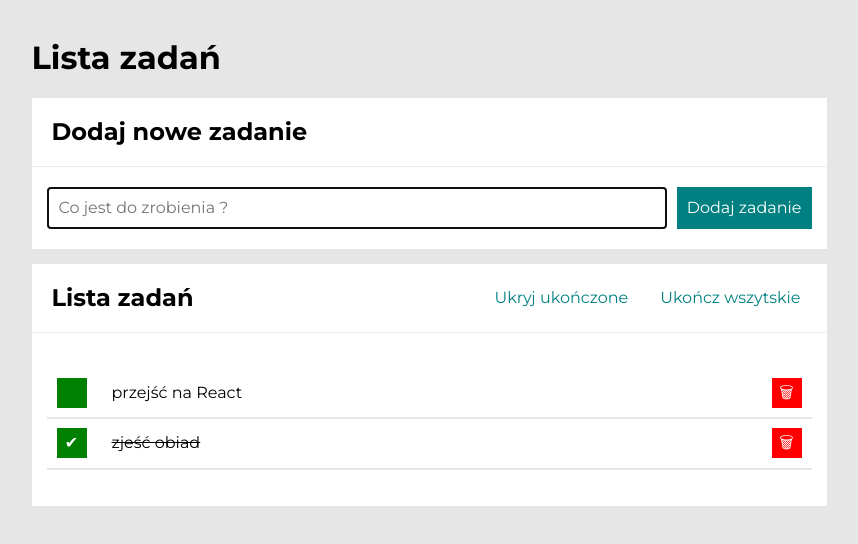
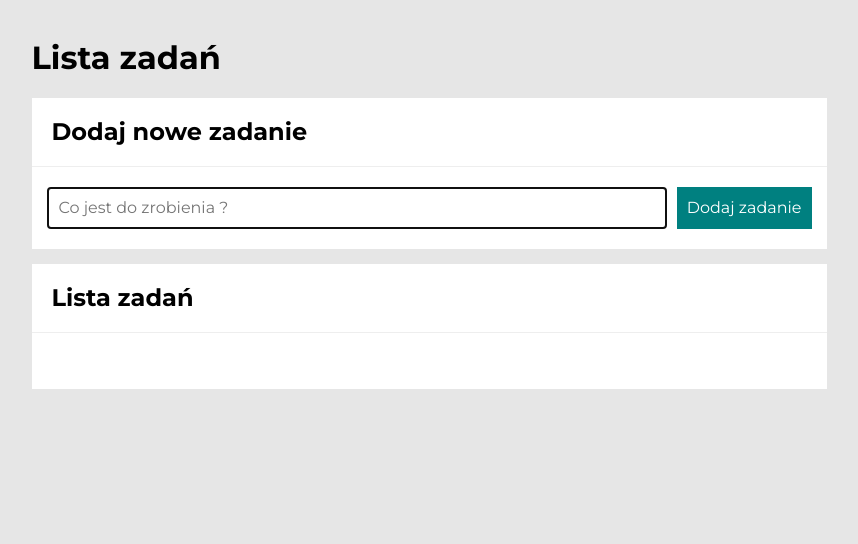
Before and after one commit to dominikblak/Todo-list-React, a React (Create React App) app: page / in a window 1280 px wide. Shown: the top 544 px of the page, without its empty margins (211-1069 px from the left). Built offline with nearby package versions, Linux system fonts and the light colour scheme.

Commit message:
remove default task in table

```diff
--- a/src/App.js
+++ b/src/App.js
@@ -8,10 +8,7 @@ import { useState } from "react";
 
 function App() {
   const [hideDone, setHideDone] = useState(false);
-  const [tasks, setTasks] = useState([
-    { id: 1, content: "przejść na React", done: false },
-    { id: 2, content: "zjeść obiad", done: true },
-  ]);
+  const [tasks, setTasks] = useState([]);
   const toggleHideDone = () => {
     setHideDone((hideDone) => !hideDone);
   };
```
